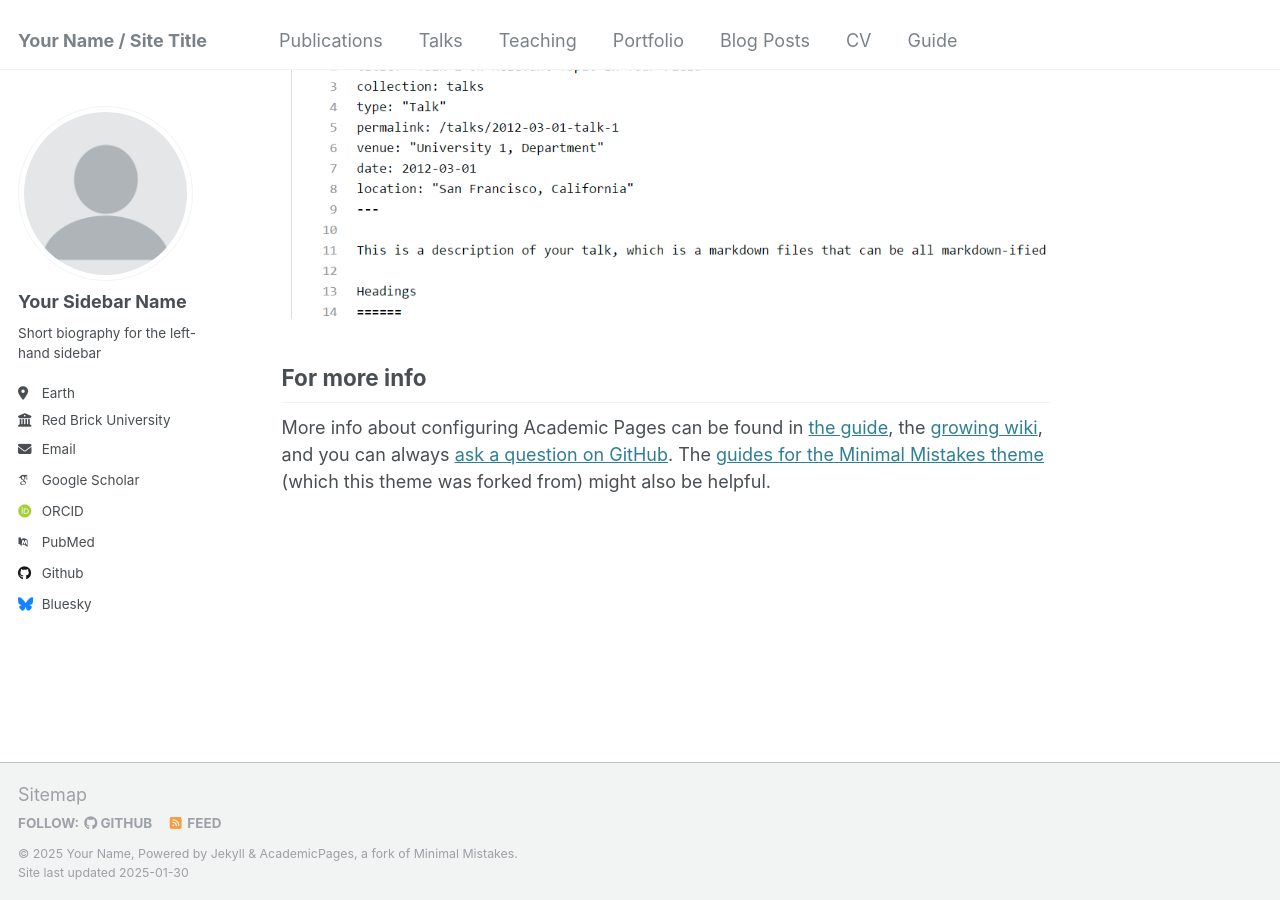
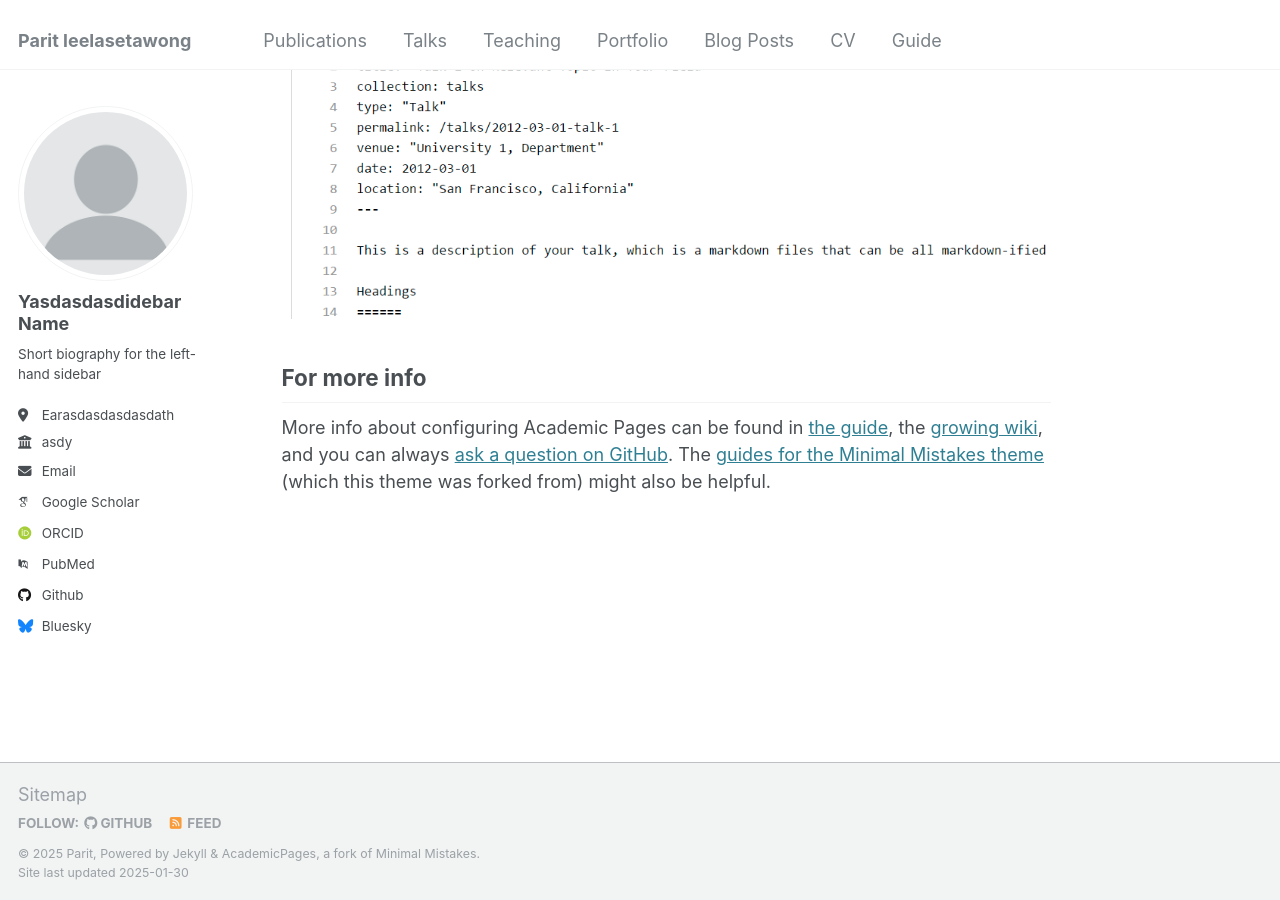
Before and after one commit to sukieyak/sukieyak.github.io, a Jekyll site: the page built from _pages/about.md, in a window 1280 px wide and 900 px high, scrolled down 2643 px. Built offline with Jekyll 4.4.1, drawn with Linux system fonts in a browser that asks for light colours; some web fonts are replaced.

Commit message:
Update _config.yml

```diff
--- a/_config.yml
+++ b/_config.yml
@@ -8,10 +8,10 @@
 
 # Basic Site Settings
 locale                   : "en-US"
-title                    : "Your Name / Site Title"
+title                    : "Parit leelasetawong"
 title_separator          : "-"
-name                     : &name "Your Name"
-description              : &description "personal description"
+name                     : &name " Parit"
+description              : &description "eieiei"
 url                      : https://academicpages.github.io # the base hostname & protocol for your site e.g. "https://[your GitHub username].github.io"
 baseurl                  : "" # the subpath of your site, e.g. "/blog"
 repository               : "academicpages/academicpages.github.io"
@@ -22,13 +22,13 @@ repository               : "academicpages/academicpages.github.io"
 author:
   # Biographic information
   avatar           : "profile.png"
-  name             : "Your Sidebar Name"
+  name             : "Yasdasdasdidebar Name"
   pronouns         : # example: "she/her"
   bio              : "Short biography for the left-hand sidebar"
-  location         : "Earth"
-  employer         : "Red Brick University"
+  location         : "Earasdasdasdasdath"
+  employer         : "asdy"
   uri              : # URL
-  email            : "none@example.org"
+  email            : "sieng1233@gmail.com"
 
   # Academic websites
   arxiv            : # URL - Update with the correct link to your profile
```
